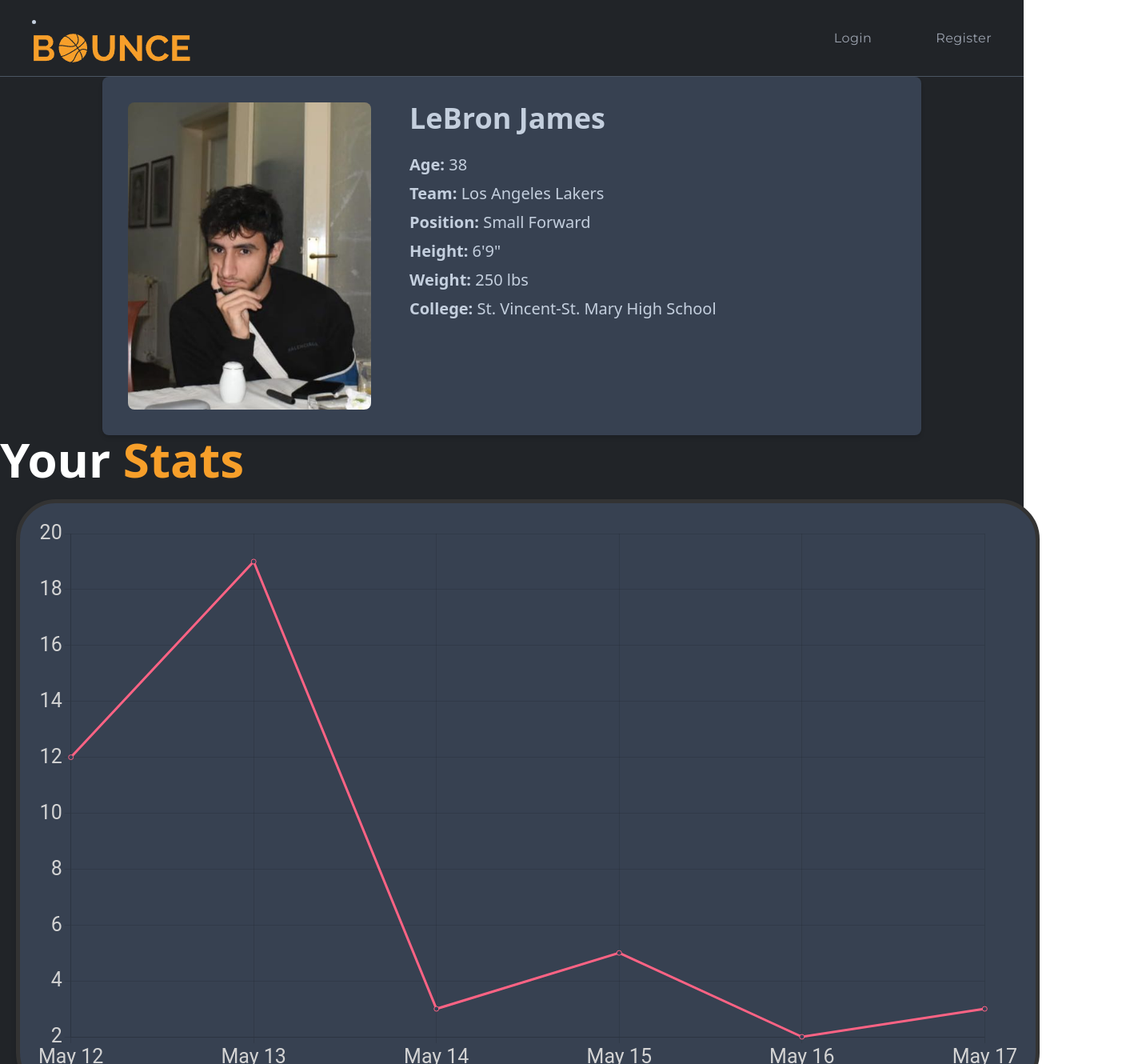
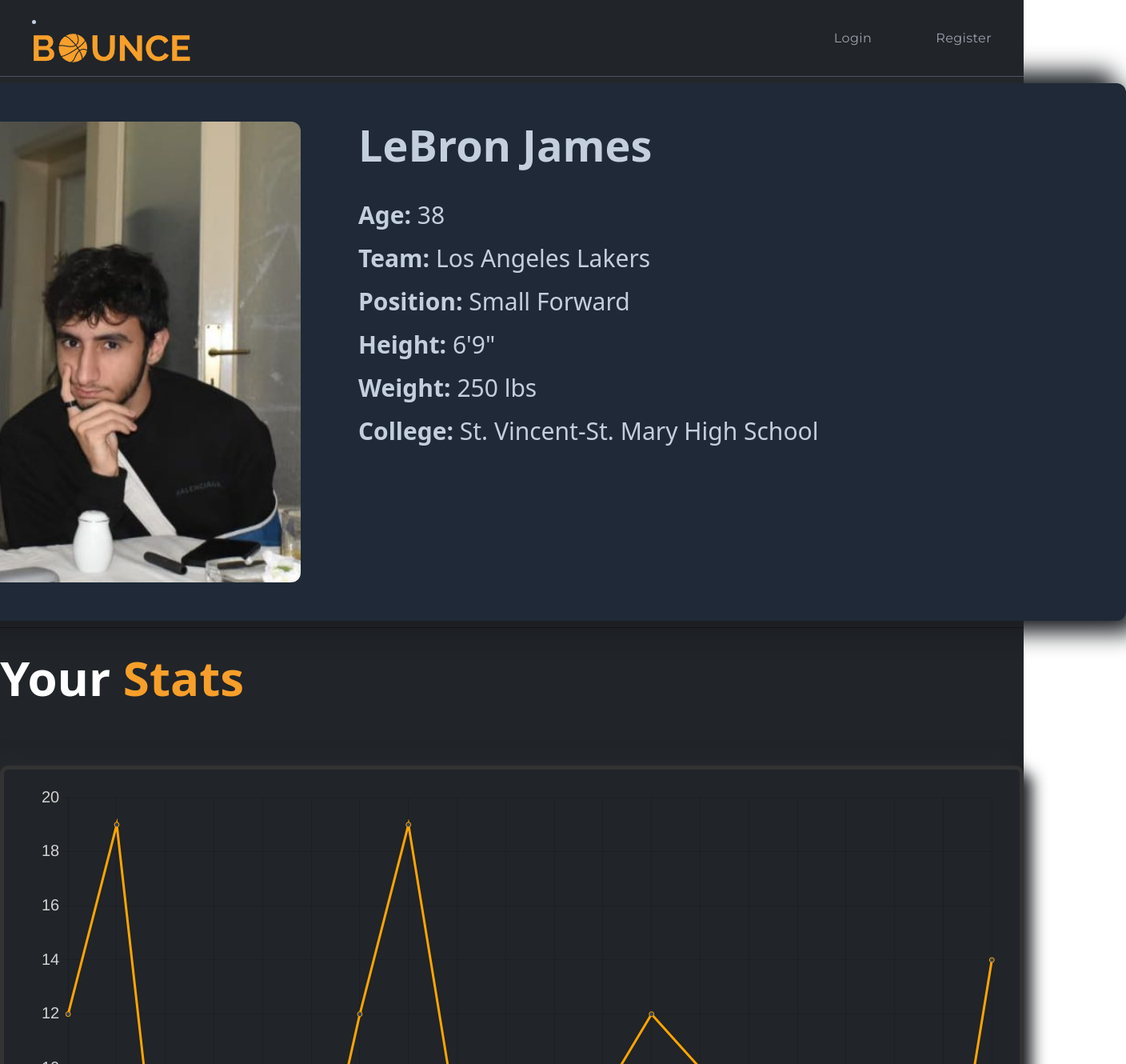
Before and after one commit to TheJad55/EECE430Proj, a React (Create React App) app: page /homesignedin in a window 1280 px wide. Shown: the top 1330 px of the page at 80% size, 1408 px wide, since content can reach past the window. Built offline with nearby package versions, Linux system fonts and the light colour scheme.

Commit message:
updates to chart and profile

```diff
--- a/src/components/homesignedin/homesignedin.js
+++ b/src/components/homesignedin/homesignedin.js
@@ -8,11 +8,15 @@ const Homesignedin = () => {
     <div>
       <Navbar2 />
       <div className="max-w-screen-xl mx-auto">
-        <PlayerProfile />
-        <h1 className="text-6xl font-bold text-white">
+        <div className="w-full py-20 border-b-[1px] border-b-black">
+          <PlayerProfile />
+        </div>
+        <h1 className="text-6xl font-bold text-white mt-8">
           Your <span className="text-designColor capitalize">Stats</span>
         </h1>
-        <ChartComponent />
+        <div className="w-full py-20 border-b-[1px] border-b-black">
+          <ChartComponent />
+        </div>
       </div>
     </div>
   );
--- a/src/components/usableComponents/PlayerProfile.js
+++ b/src/components/usableComponents/PlayerProfile.js
@@ -13,8 +13,8 @@ const PlayerProfile = () => {
   };
 
   return (
-    <div className="bg-gray-700 rounded-lg p-8 shadow-md w-11/12 md:w-4/5 mx-auto">
-      <div className="flex">
+    <div className="bg-gray-800 shadow-shadowOne rounded-lg p-8 shadow-md w-11/12 md:w-4/5 mx-auto scale-150 my-10">
+      <div className="flex scale-100">
         <div className="w-1/3">
           <img
             className="rounded-lg object-cover w-full h-96"
--- a/src/components/usableComponents/playerChart.js
+++ b/src/components/usableComponents/playerChart.js
@@ -12,12 +12,36 @@ Chart.register(LineElement, CategoryScale, LinearScale, PointElement);
 
 const ChartComponent = () => {
   const data = {
-    labels: ["May 12", "May 13", "May 14", "May 15", "May 16", "May 17"],
+    labels: [
+      "May 12",
+      "May 13",
+      "May 14",
+      "May 15",
+      "May 16",
+      "May 17",
+      "May 18",
+      "May 19",
+      "May 20",
+      "May 21",
+      "May 22",
+      "May 23",
+      "May 24",
+      "May 25",
+      "May 26",
+      "May 27",
+      "May 28",
+      "May 29",
+      "May 30",
+      "May 31",
+    ],
     datasets: [
       {
-        data: [12, 19, 3, 5, 2, 3],
+        data: [
+          12, 19, 3, 5, 2, 4, 12, 19, 8, 10, 6, 9, 12, 10, 3, 5, 2, 7, 3, 14,
+          12,
+        ],
         backgroundColor: "#334155",
-        borderColor: "rgba(255, 99, 132, 1)",
+        borderColor: "#ffa500",
       },
     ],
   };
@@ -29,8 +53,7 @@ const ChartComponent = () => {
         ticks: {
           color: "#D3D3D3",
           font: {
-            size: 25,
-            family: "Roboto",
+            size: 20,
           },
         },
       },
@@ -38,8 +61,27 @@ const ChartComponent = () => {
         ticks: {
           color: "#D3D3D3",
           font: {
-            size: 25,
-            family: "Roboto",
+            size: 20,
+          },
+        },
+      },
+    },
+    plugins: {
+      tooltip: {
+        enabled: true,
+        mode: "nearest",
+        intersect: false,
+        backgroundColor: "#fff",
+        borderColor: "#000",
+        borderWidth: 1,
+        titleColor: "#000",
+        bodyColor: "#000",
+        displayColors: false,
+        callbacks: {
+          title: () => {}, // Disable the title
+          label: (context) => {
+            const yValue = context.parsed.y;
+            return `y: ${yValue}`;
           },
         },
       },
@@ -48,20 +90,19 @@ const ChartComponent = () => {
 
   return (
     <div
-      className="bg-gray-700"
+      className="grid place-items-center shadow-shadowOne"
       style={{
         width: "100%",
         height: "80%",
-        marginLeft: "20px",
-        marginTop: "20px",
         position: "relative",
         border: "5px solid #333",
-        borderRadius: "50px",
+        borderRadius: "10px",
         padding: "20px",
-        boxShadow: "0px 4px 6px rgba(0, 0, 0, 0.1)",
       }}
     >
-      <div style={{ position: "relative", paddingBottom: "56.25%" }}>
+      <div
+        style={{ position: "relative", paddingBottom: "56.25%", width: "100%" }}
+      >
         <div
           style={{
             position: "absolute",
```
